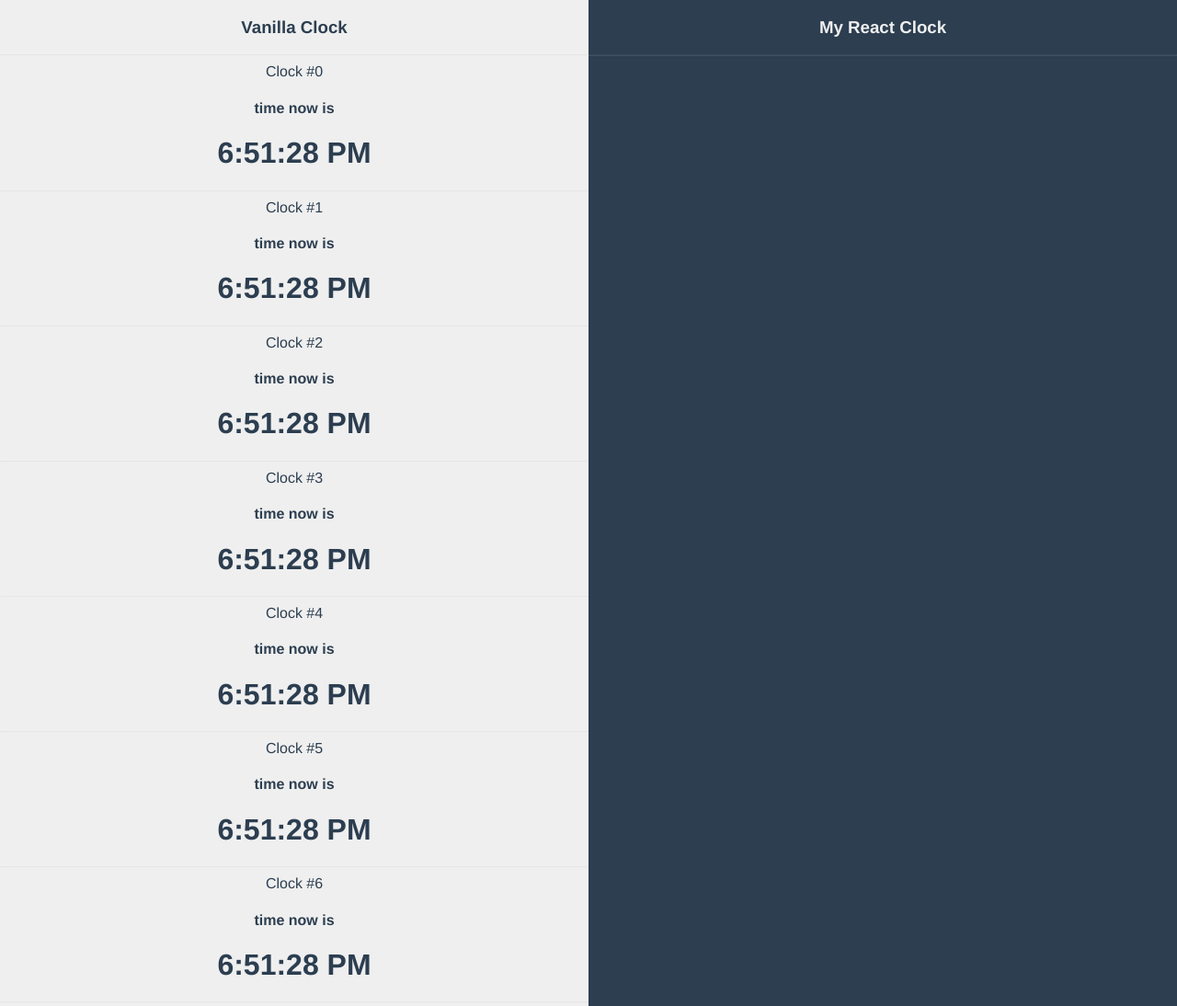
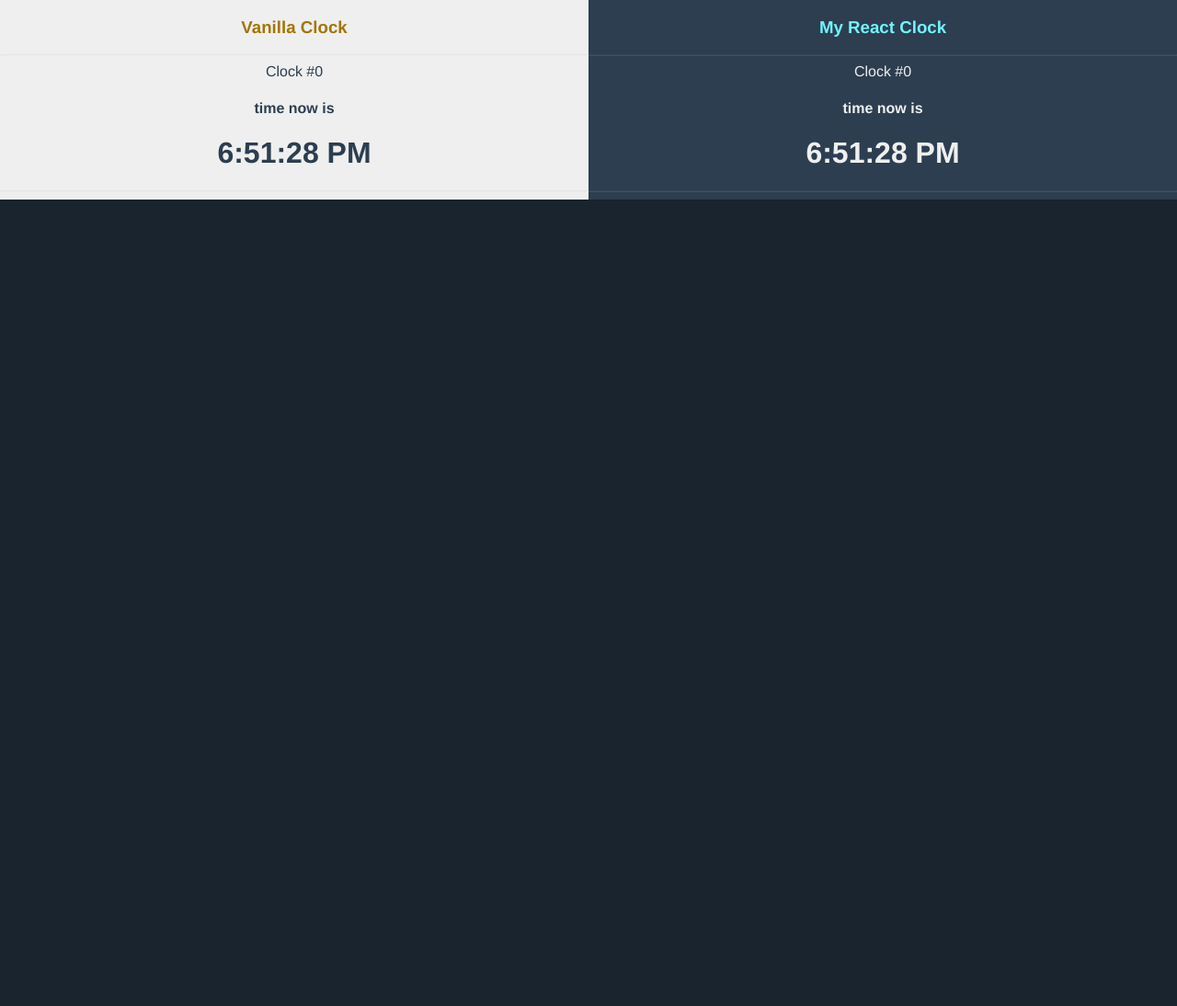
Before and after one commit to jamal7x7/my-react, a website built with Vite: page index.html in a window 1280 px wide. Shown: the top 1094 px of the page at 92% size. After the commit the page ends 800 px from the top, so only its background shows below. Built offline with nearby package versions, Linux system fonts and the light colour scheme.

Commit message:
code splite : my-react-app.ts and vanilla-app.ts

```diff
--- a/index.html
+++ b/index.html
@@ -11,6 +11,7 @@
       <div id="vanilla-app"></div>
       <div id="my-react-app"></div>
     </div>
-    <script type="module" src="/src/main.ts"></script>
+    <script type="module" src="/src/my-react-app"></script>
+    <script type="module" src="/src/vanilla-app.ts"></script>
   </body>
 </html>
--- /dev/null
+++ b/src/my-react-app.ts
@@ -0,0 +1,29 @@
+import './style.css'
+
+const myReactApp = document.querySelector<HTMLDivElement>('#my-react-app')
+
+let clock
+
+function render() {
+  const template = (n) => `
+
+    <div> Clock #${n} </div>
+    <h4>time now is</h4>
+    <h1 class="clock">${clock}</h1>
+    <hr/>
+
+`
+
+  const createTemplate = (n) =>
+    new Array(n).fill(null).reduce((acc, _, i) => {
+      acc += template(i)
+      return acc
+    }, ` <h3 class="r">My React Clock</h3> <hr/>`)
+
+  myReactApp.innerHTML = createTemplate(1)
+}
+
+setInterval(() => {
+  clock = new Date().toLocaleTimeString()
+  render()
+}, 1000)
--- a/src/style.css
+++ b/src/style.css
@@ -1,7 +1,9 @@
 body {
   padding: 0;
   margin: 0;
-  overflow: hidden;
+  /* overflow: hidden; */
+  box-sizing: border-box;
+  background-color: #19242e;
 }
 
 #vanilla-app {
@@ -27,3 +29,10 @@ hr {
   display: grid;
   grid-template-columns: 1fr 1fr;
 }
+
+.r {
+  color: rgb(115, 243, 252);
+}
+.v {
+  color: rgb(162, 117, 5);
+}
--- a/src/main.ts
+++ b/src/vanilla-app.ts
@@ -1,9 +1,6 @@
 import './style.css'
 
 const vanillaApp = document.querySelector<HTMLDivElement>('#vanilla-app')
-const myReactApp = document.querySelector<HTMLDivElement>('#my-react-app')
-
-myReactApp.innerHTML = ` <h3>My React Clock</h3> <hr/>`
 
 let clock
 
@@ -21,9 +18,9 @@ function render() {
     new Array(n).fill(null).reduce((acc, _, i) => {
       acc += template(i)
       return acc
-    }, ` <h3>Vanilla Clock</h3> <hr/>`)
+    }, ` <h3 class="v">Vanilla Clock</h3> <hr/>`)
 
-  vanillaApp.innerHTML = createTemplate(10)
+  vanillaApp.innerHTML = createTemplate(1)
 }
 
 setInterval(() => {
```
